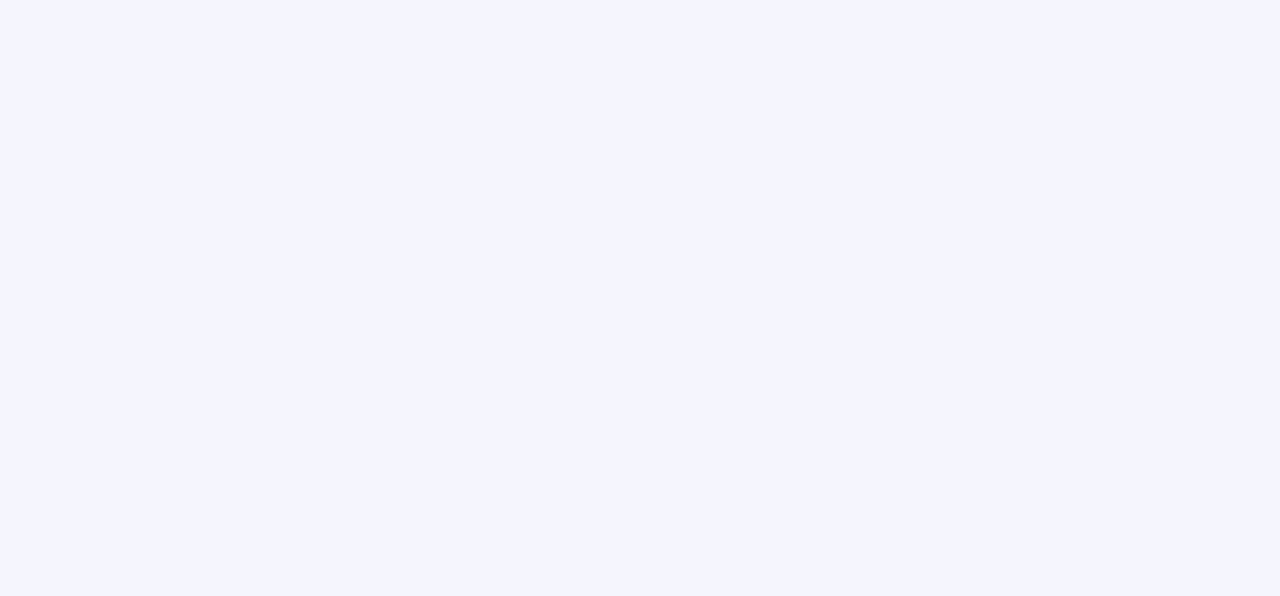
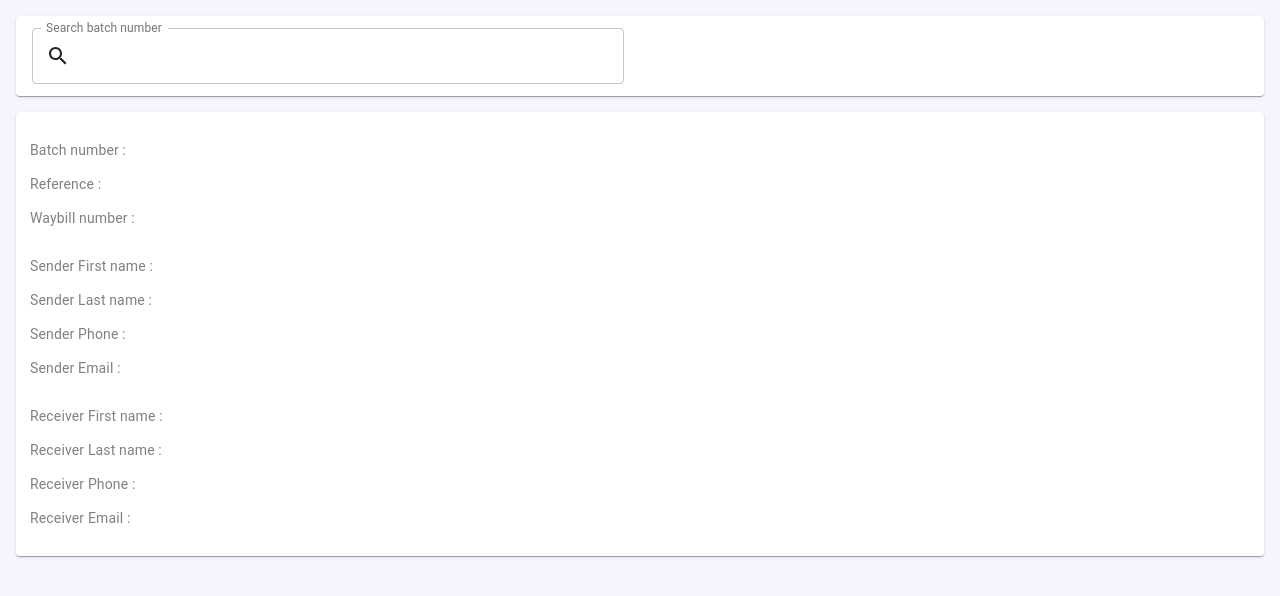
Before and after one commit to djirufin/unifrontendweb, a React (Create React App) app: page /search in a window 1280 px wide. Shown: the top 596 px of the page. Built offline with nearby package versions, Linux system fonts and the light colour scheme.

Commit message:
first commit

```diff
--- a/src/App/App.js
+++ b/src/App/App.js
@@ -8,6 +8,7 @@ import Transfer from '../pages/logistic/transfer/Transfer';
 import Transaction from '../pages/logistic/Transaction';
 import Acknowledge from '../pages/logistic/acknowledge/Acknowledge';
 import Trace from '../pages/logistic/trace/Trace';
+import searchProduct from '../pages/logistic/trace/searchProduct';
 
 const theme = createTheme({
   palette: {
@@ -58,6 +59,7 @@ function App() {
               <Route path="/transaction" exact component={ Transaction } />
               <Route path="/acknowledge" exact component={ Acknowledge } />
               <Route path="/trace" exact component={ Trace } />
+              <Route path="/search" exact component={ searchProduct } />
             </Switch>
           </div>
           <CssBaseline />
--- a/src/pages/logistic/trace/Trace.js
+++ b/src/pages/logistic/trace/Trace.js
@@ -1,4 +1,4 @@
-import { Assignment, CheckCircle, DirectionsBus, EventNote, LocalShipping, Search, SendSharp } from '@material-ui/icons';
+import { CameraAlt, Scanner, Search } from '@material-ui/icons';
 import React from 'react';
 import Widget from '../../dashboard/Widget';
 
@@ -8,35 +8,34 @@ function Trace(props) {
            <div className='dash'>
                 <div className='widgets'>
                     <Widget
-                        redirect='/transport'
-                        title='TRANSPORT'
-                        link='Transport to IP'
+                        redirect='/search'
+                        title='SEARCH PRODUCT'
+                        link='Search product'
                         backgroundColor='#046350'
                         color='#fff'
                         icon={(
-                                <DirectionsBus
+                                <Search
                                     className="icon"
-                                    fontSize='large'
+                                    fontSize='medium'
                                     style={{
                                         backgroundColor: "rgba(219, 211, 211, 0.705)",
-                                        color: '#fff'
+                                        color: '#000'
                                     }}
                                 />
                             )}
                     />
                     <Widget
-                        redirect='/availability'
-                        title='AVAILABILITY'
-                        link='Monitoring availability of products'
+                        title='SCAN PRODUCT'
+                        link='Scan product'
                         backgroundColor='#046350'
                         color='#fff'
                         icon={(
-                                <CheckCircle
+                                <Scanner
                                     className="icon"
-                                    fontSize='large'
+                                    fontSize='medium'
                                     style={{
                                         backgroundColor: "rgba(219, 211, 211, 0.705)",
-                                        color: '#fff'
+                                        color: '#000'
                                     }}
                                 />
                             )}
@@ -44,18 +43,17 @@ function Trace(props) {
                 </div>
                 <div className='widgets'>
                     <Widget
-                        redirect='/inventory'
-                        title='IP INVENTORY'
-                        link='Implementing partner inventory'
+                        title='SNAP PRODUCT'
+                        link='Snap product'
                         backgroundColor='#046350'
                         color='#fff'
                         icon={(
-                                <EventNote
+                                <CameraAlt
                                     className="icon"
-                                    fontSize='large'
+                                    fontSize='medium'
                                     style={{
                                         backgroundColor: "rgba(219, 211, 211, 0.705)",
-                                        color: '#fff'
+                                        color: '#000'
                                     }}
                                 />
                             )}
--- /dev/null
+++ b/src/pages/logistic/trace/searchProduct.js
@@ -0,0 +1,72 @@
+import { InputAdornment, makeStyles, Paper, Toolbar } from '@material-ui/core';
+import { Search } from '@material-ui/icons';
+import { TimelineSeparator } from '@material-ui/lab';
+import React from 'react';
+import Controls from '../../../components/controls/Controls';
+
+
+const Styles = makeStyles(theme => ({
+    pageContent: {
+        margin: theme.spacing(2),
+        padding: theme.spacing(1)
+    },
+    searchInput: {
+        width: '50%',
+        right: '1rem'
+    },
+    head: {
+        position: 'flex',
+        justifyContent: 'center',
+        flexDirection: 'column',
+        margin: 5,
+        padding: 1,
+        color: 'gray'
+    }
+}))
+
+function searchProduct(props) {
+    const classes = Styles()
+    return (
+        <>
+            <Paper className={classes.pageContent}>
+                <Toolbar>
+                    <Controls.Input
+                        label="Search batch number"
+                        className={classes.searchInput}
+                        InputProps={{
+                            startAdornment: (<InputAdornment position="start">
+                                <Search />
+                            </InputAdornment>)
+                        }}
+                    />
+                </Toolbar>
+            </Paper>
+            <Paper className={classes.pageContent}>
+                <div className={classes.head}>
+                    <div>
+                        <p>Batch number : {}</p>
+                        <p>Reference : {}</p>
+                        <p>Waybill number : {}</p>
+                    </div>
+                    <TimelineSeparator />
+                    <div>
+                        <p>Sender First name : {}</p>
+                        <p>Sender Last name : {}</p>
+                        <p>Sender Phone : {}</p>
+                        <p>Sender Email : {}</p>
+                    </div>
+                    <TimelineSeparator />
+                    <div>
+                        <p>Receiver First name : {}</p>
+                        <p>Receiver Last name : {}</p>
+                        <p>Receiver Phone : {}</p>
+                        <p>Receiver Email : {}</p>
+                    </div>
+                </div>
+            </Paper>
+
+        </>
+    );
+}
+
+export default searchProduct;
```
